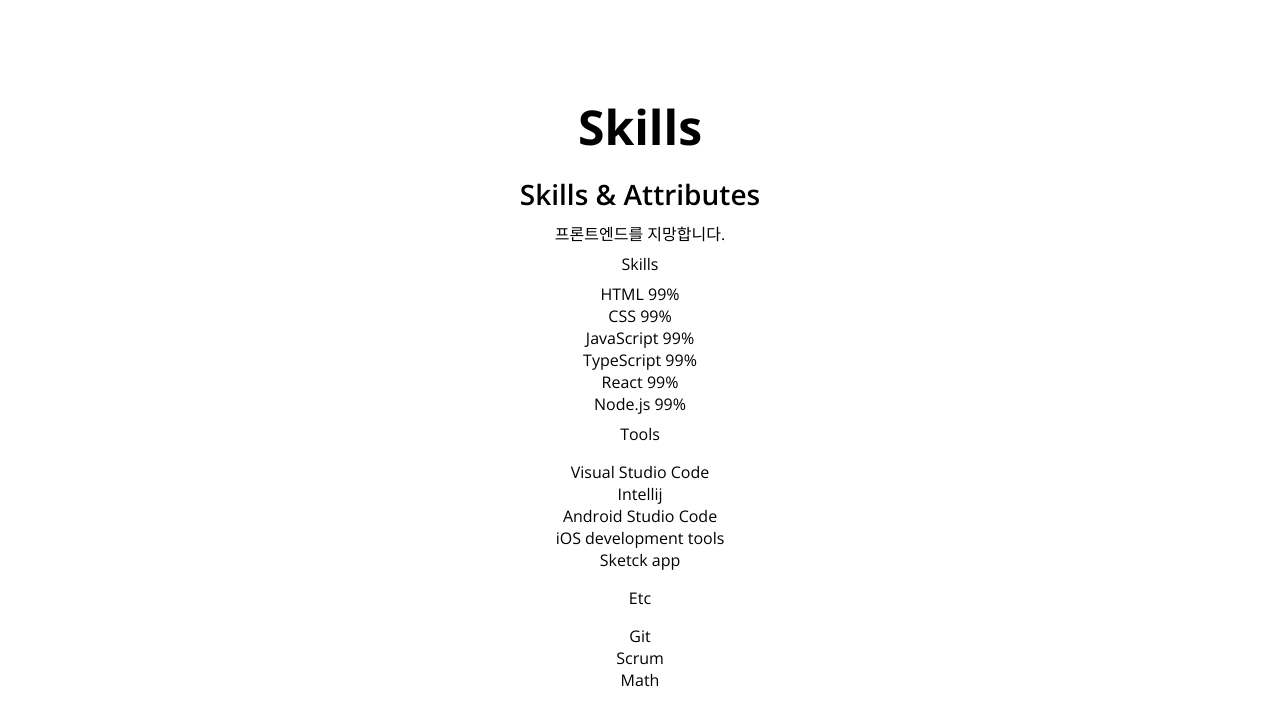
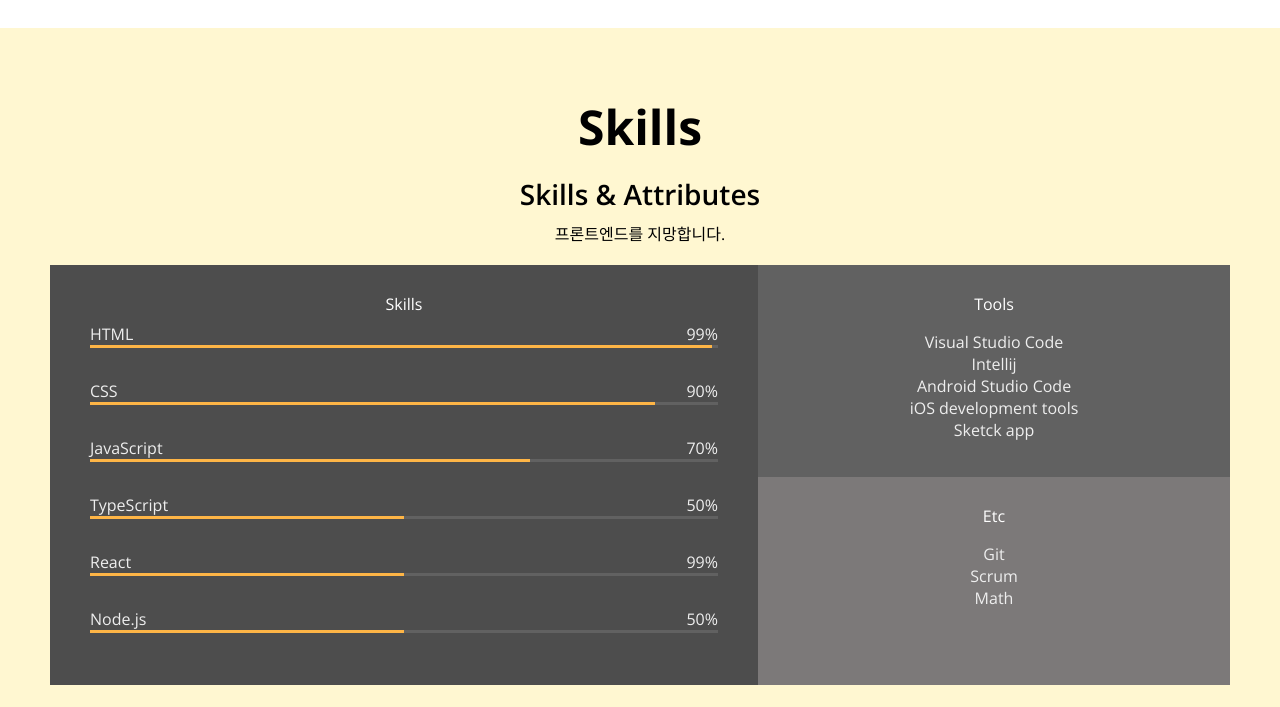
Before and after one commit to youngsubyun/portfolio, a plain HTML site: page index.html in a window 1280 px wide. Shown: the part 1613-2320 px from the top of the page. Drawn offline with nearby package versions, Linux system fonts and the light colour scheme.

Commit message:
CSS : skills

```diff
--- a/index.html
+++ b/index.html
@@ -99,6 +99,7 @@
 
     <!-- Skills -->
     <section id="skills" class="section">
+     <div class="section__contaner">
         <h1>Skills</h1>
         <h2>Skills & Attributes</h2>
         <p>프론트엔드를 지망합니다.</p>
@@ -106,62 +107,62 @@
             <div class="skillset__left">
             <h3 class="skillset__title">Skills</h3>
             <div class="skill">
-                <div class="skill_description">
+                <div class="skill__description">
                     <span>HTML</span>
                     <span>99%</span>
                 </div>
                 <div class="skill__bar">
-                    <div class="skill__value"></div>
+                    <div class="skill__value" style="width: 99%;"></div>
                 </div>
             </div>
 
             <div class="skill">
-                <div class="skill_description">
+                <div class="skill__description">
                     <span>CSS</span>
-                    <span>99%</span>
+                    <span>90%</span>
                 </div>
                 <div class="skill__bar">
-                    <div class="skill__value"></div>
+                    <div class="skill__value" style="width: 90%;"></div>
                 </div>
             </div>
 
             <div class="skill">
-                <div class="skill_description">
+                <div class="skill__description">
                     <span>JavaScript</span>
-                    <span>99%</span>
+                    <span>70%</span>
                 </div>
                 <div class="skill__bar">
-                    <div class="skill__value"></div>
+                    <div class="skill__value" style="width: 70%;"></div>
                 </div>
             </div>
 
             <div class="skill">
-                <div class="skill_description">
+                <div class="skill__description">
                     <span>TypeScript</span>
-                    <span>99%</span>
+                    <span>50%</span>
                 </div>
                 <div class="skill__bar">
-                    <div class="skill__value"></div>
+                    <div class="skill__value" style="width: 50%;"></div>
                 </div>
             </div>
 
             <div class="skill">
-                <div class="skill_description">
+                <div class="skill__description">
                     <span>React</span>
                     <span>99%</span>
                 </div>
                 <div class="skill__bar">
-                    <div class="skill__value"></div>
+                    <div class="skill__value" style="width: 50%;"></div>
                 </div>
             </div>
 
             <div class="skill">
-                <div class="skill_description">
+                <div class="skill__description">
                     <span>Node.js</span>
-                    <span>99%</span>
+                    <span>50%</span>
                 </div>
                 <div class="skill__bar">
-                    <div class="skill__value"></div>
+                    <div class="skill__value" style="width: 50%;"></div>
                 </div>
             </div>
         </div>
@@ -186,6 +187,7 @@
                 </div>
             </div>
         </div>
+     </div>
     </section>
 
     <!-- Work -->
--- a/style.css
+++ b/style.css
@@ -165,10 +165,13 @@ p {
 .section {
     padding: 50px;
     text-align: center;
+    margin: auto;
+}
+
+.section__contaner {
     max-width: 1200px;
     margin: auto;
 }
-
 /* About */
 .about__majors {
     display: flex;
@@ -225,3 +228,59 @@ p {
 .job__period {
     font-size: var(--font-micro);
 }
+
+/* Skill */
+
+#skills {
+    background-color: var(--color-yellow);
+}
+
+.skillset {
+    display: flex;
+    background-color: var(--color-light-grey);
+    color: var(--color-light-white);
+    margin: 20px 0;
+}
+
+.skillset__title {
+    color: var(--color-white);
+}
+
+.skillset__left {
+    flex-basis: 60%;
+    background-color: var(--color-dark-grey);
+    padding: 20px 40px;
+}
+
+.skill {
+    margin-bottom: 32px;
+}
+
+.skill__bar {
+    width: 100%;
+    height: 3px;
+    background-color: var(--color-grey);
+}
+
+.skill__value {
+    height: 3px;
+    background-color: var(--color-orange);
+}
+
+.skill__description {
+    display: flex;
+    justify-content: space-between;
+}
+
+.skillset__right {
+    flex-basis: 40%;
+}
+
+.tools {
+    background-color: var(--color-grey);
+}
+
+.tools,
+.etc {
+    padding: 20px;
+}
```
